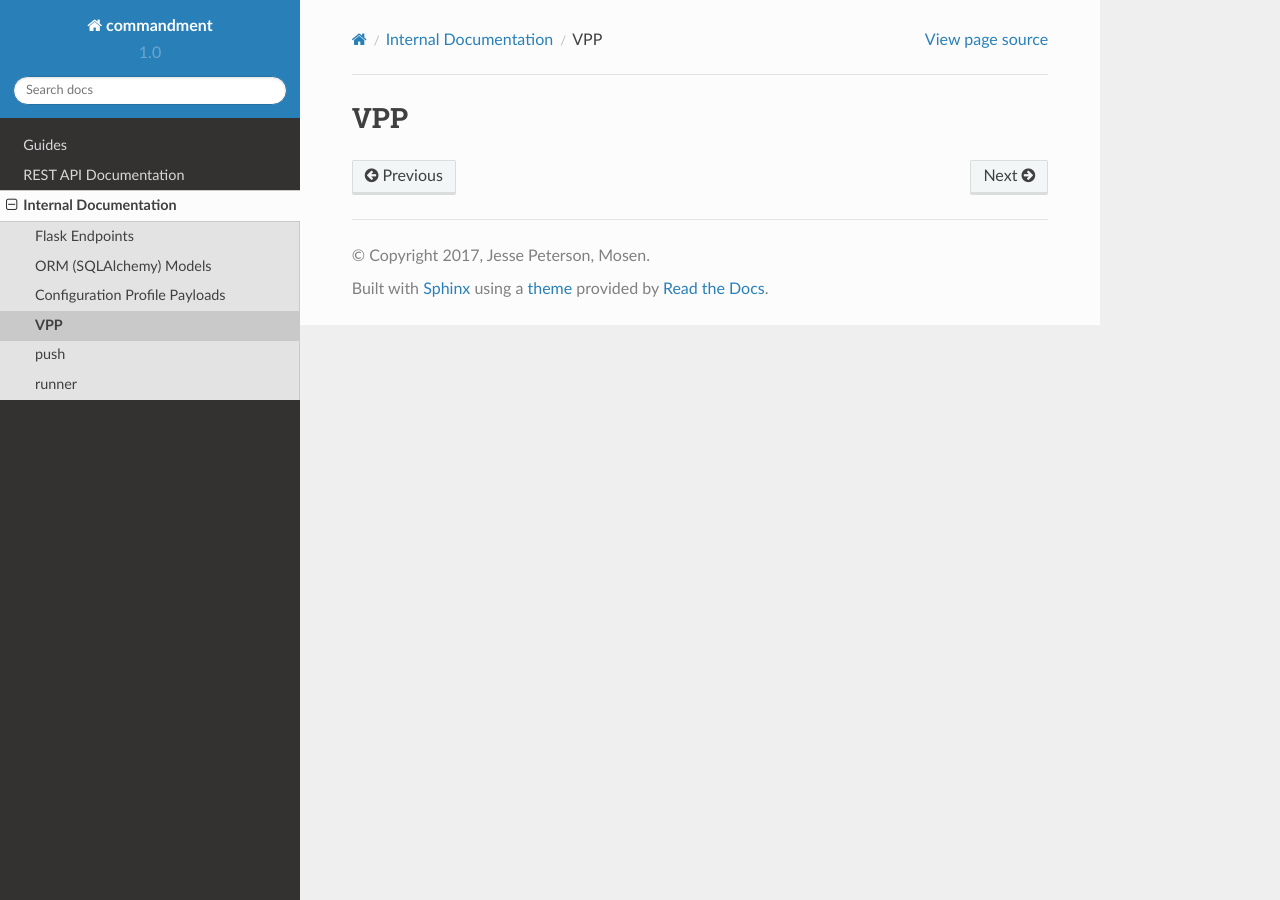
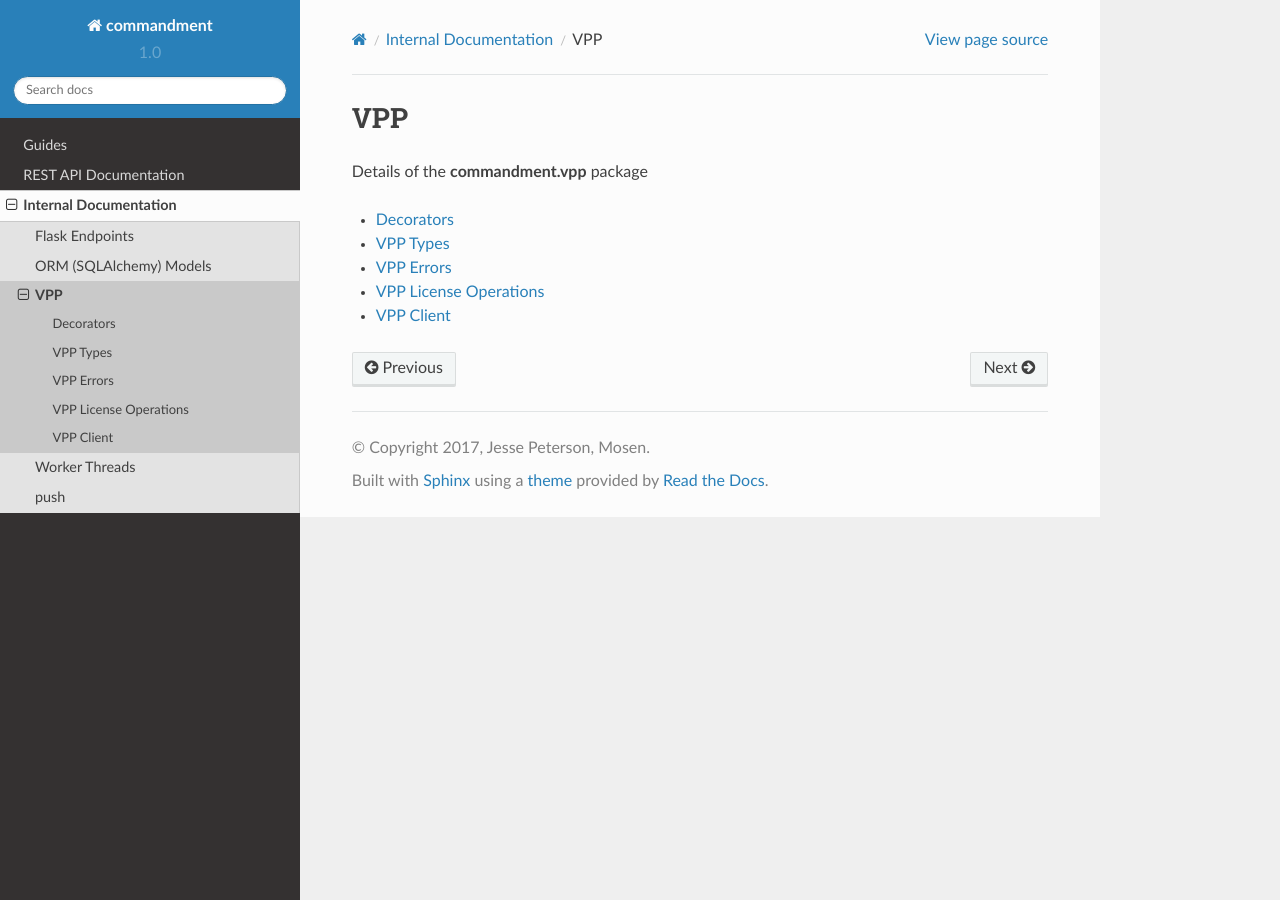
Before and after one commit to cmdmnt/commandment, a Sphinx documentation site: the page built from doc/api/vpp/index.rst, in a window 1280 px wide. Built offline with Sphinx 7.4.7 and the Read the Docs theme 2.0.0, drawn with Linux system fonts in a browser that asks for light colours.

Commit message:
complete sphinx documentation update especially to cover off new VPP module

```diff
--- a/doc/api/flask/admin_app.rst
+++ /dev/null
@@ -1,6 +0,0 @@
-Admin Blueprint
-===============
-
-.. autoflask:: commandment:create_app()
-    :blueprints: admin_app
-    :endpoints:
--- /dev/null
+++ b/doc/api/flask/configuration.rst
@@ -0,0 +1,6 @@
+Configuration Blueprint
+=======================
+
+.. autoflask:: commandment:create_app()
+    :blueprints: configuration_app
+    :endpoints:
--- /dev/null
+++ b/doc/api/flask/enroll.rst
@@ -0,0 +1,6 @@
+Enrollment Blueprint
+====================
+
+.. autoflask:: commandment:create_app()
+    :blueprints: enroll_app
+    :endpoints:
--- a/doc/api/flask/index.rst
+++ b/doc/api/flask/index.rst
@@ -5,5 +5,7 @@ This should contain only endpoints that are not REST endpoints.
 
 .. toctree::
     :maxdepth: 2
-    admin_app.rst
-    mdm_app.rst
+
+    configuration
+    enroll
+    mdm_app
--- a/doc/api/index.rst
+++ b/doc/api/index.rst
@@ -9,9 +9,7 @@ Internal Documentation
 
     models/index.rst
 
-    profiles/index.rst
-
     vpp/index.rst
+    workers/index
 
     push.rst
-    runner.rst
--- a/doc/api/profiles/index.rst
+++ /dev/null
@@ -1,8 +0,0 @@
-Configuration Profile Payloads
-==============================
-
-
-.. toctree::
-    :maxdepth: 2
-
-    base.rst
--- /dev/null
+++ b/doc/api/vpp/decorators.rst
@@ -0,0 +1,5 @@
+Decorators
+==========
+
+.. automodule:: commandment.vpp.decorators
+    :members:
--- /dev/null
+++ b/doc/api/vpp/enum.rst
@@ -0,0 +1,5 @@
+VPP Types
+=========
+
+.. automodule:: commandment.vpp.enum
+    :members:
--- /dev/null
+++ b/doc/api/vpp/errors.rst
@@ -0,0 +1,5 @@
+VPP Errors
+==========
+
+.. automodule:: commandment.vpp.errors
+    :members:
--- a/doc/api/vpp/index.rst
+++ b/doc/api/vpp/index.rst
@@ -1,6 +1,13 @@
 VPP
 ===
 
+Details of the **commandment.vpp** package
+
 .. toctree::
     :maxdepth: 2
+
+    decorators
+    enum
+    errors
+    operations
     vpp
--- /dev/null
+++ b/doc/api/vpp/operations.rst
@@ -0,0 +1,11 @@
+VPP License Operations
+======================
+
+.. autoclass:: commandment.vpp.vpp.VPPLicenseOperation
+    :members:
+
+.. autoclass:: commandment.vpp.vpp.VPPUserLicenseOperation
+    :members:
+
+.. autoclass:: commandment.vpp.vpp.VPPDeviceLicenseOperation
+    :members:
--- a/doc/api/vpp/vpp.rst
+++ b/doc/api/vpp/vpp.rst
@@ -1,5 +1,7 @@
-VPP
-===
+VPP Client
+==========
 
-.. automodule:: commandment.vpp
+The main VPP API wrapper class
+
+.. autoclass:: commandment.vpp.vpp.VPP
     :members:
--- /dev/null
+++ b/doc/api/workers/index.rst
@@ -0,0 +1,7 @@
+Worker Threads
+==============
+
+.. toctree::
+    :maxdepth: 2
+
+    runner
--- a/requirements.txt
+++ b/requirements.txt
@@ -76,7 +76,7 @@ sadisplay==0.4.8
 semver==2.7.7
 six==1.10.0
 snowballstemmer==1.2.1
-Sphinx==1.6.2
+Sphinx==1.5.6
 sphinx-rtd-theme==0.2.4
 sphinxcontrib-httpdomain==1.5.0
 sphinxcontrib-napoleon==0.6.1
```
Also changed, not shown: doc/api/profiles/base.rst (deleted, +0 -9 lines), doc/guides/user/preface.rst (+47 -3 lines), doc/api/workers/runner.rst (renamed from doc/api/runner.rst), 2 other files.
